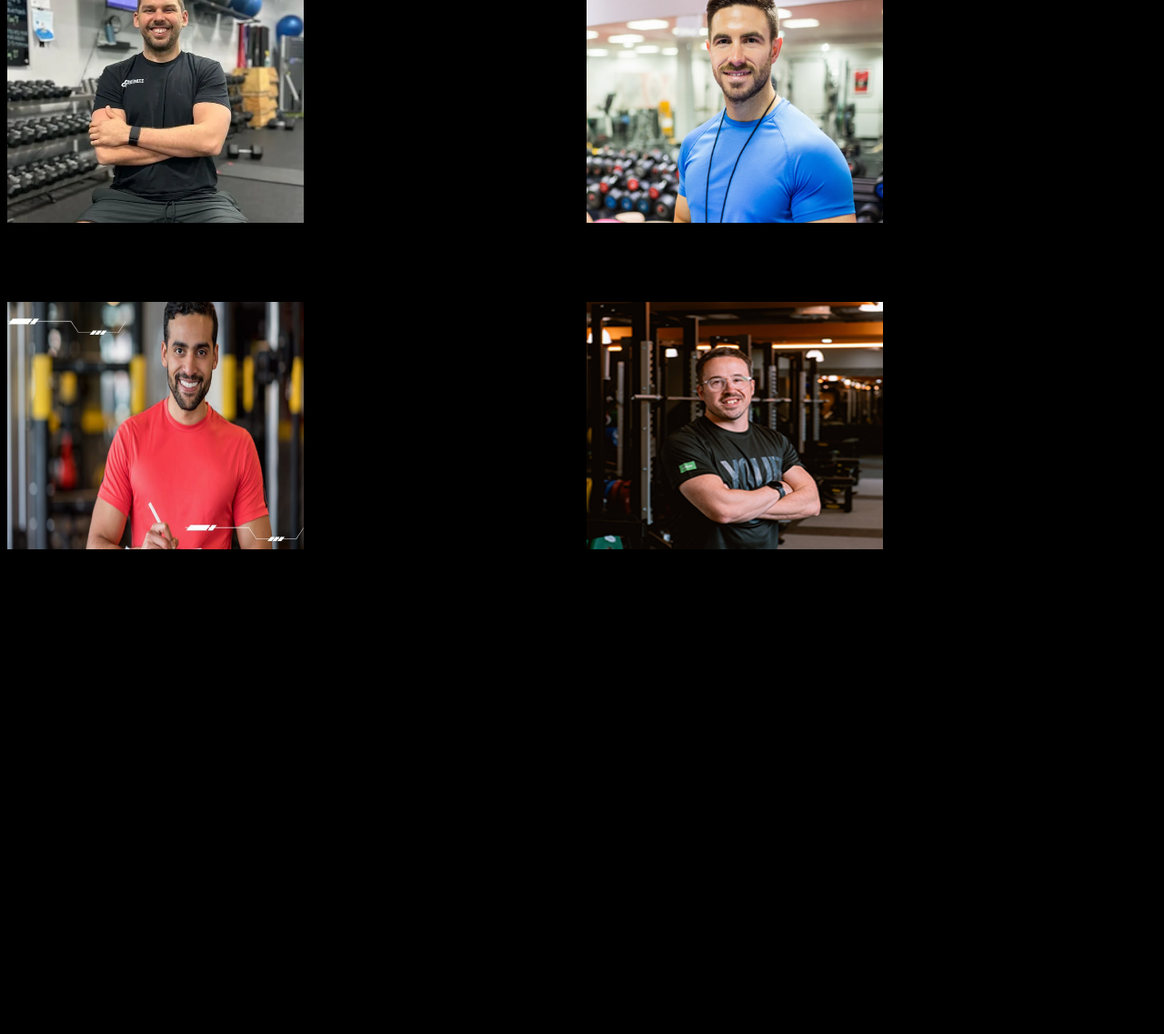
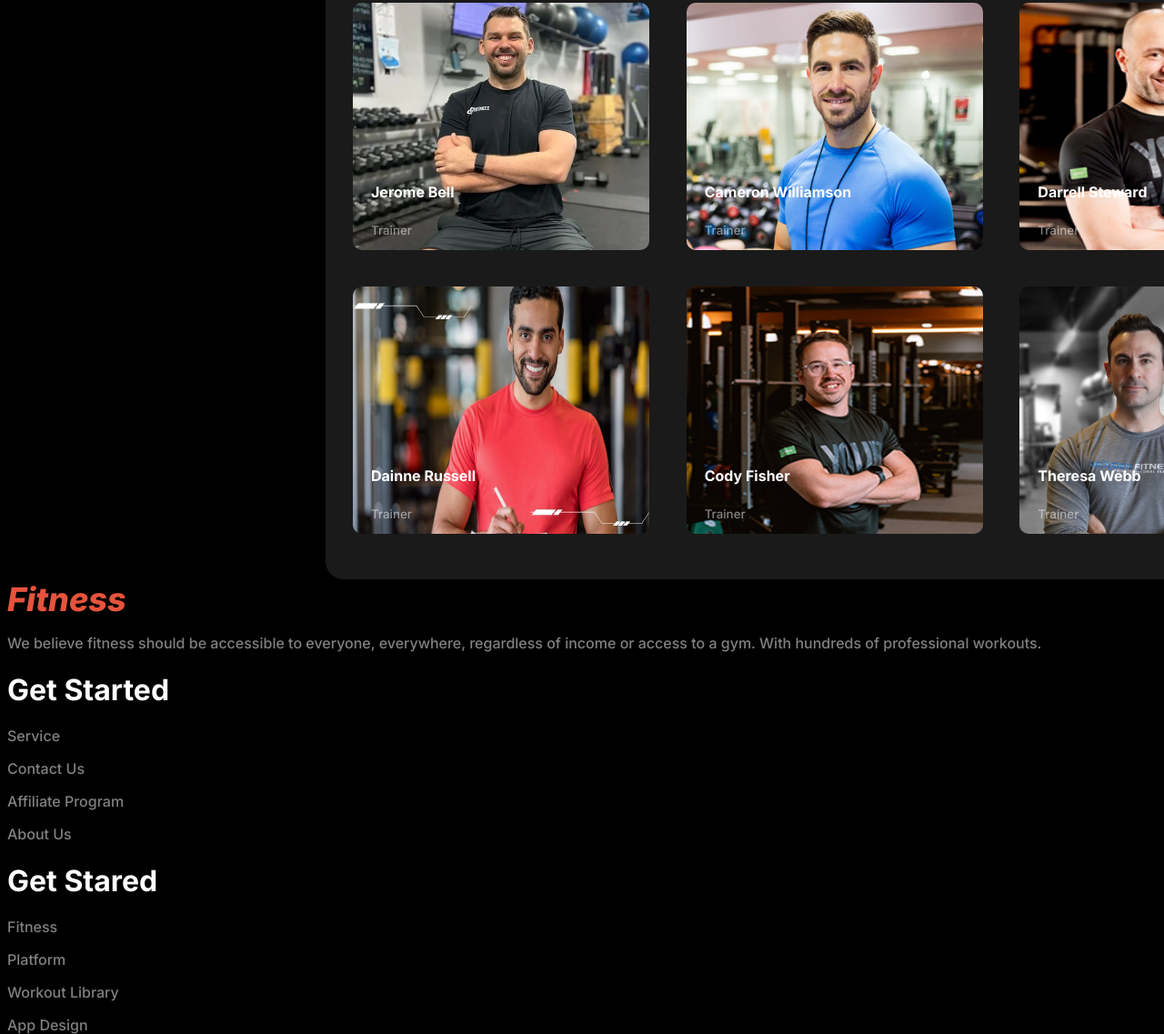
Before and after one commit to ridu101/assignment-2, a plain HTML site: page index.html in a window 1280 px wide. Shown: the part 2721-3858 px from the top of the page at 91% size. Before the commit the page ends 3494 px from the top, so only its background shows below. Drawn offline with Linux system fonts and the light colour scheme.

Commit message:
footer section start here

```diff
--- a/index.html
+++ b/index.html
@@ -156,7 +156,8 @@
             <div class="team-container">
                 <div class="team-text">
                     <h1 class="title-text ti-meet">Meet Our Team</h1>
-                    <p class="parapgraph-text">We believe fitness should be accessible to everyone, everywhere, regardless of income or access
+                    <p class="parapgraph-text">We believe fitness should be accessible to everyone, everywhere,
+                        regardless of income or access
                         to a gym.</p>
                 </div>
                 <div class="meet-img-container">
@@ -164,63 +165,86 @@
                         <div class="">
                             <img class="img-1-trainer" src="./assests/images/trainer1.png" alt="">
                         </div>
-                        <div>
-                            <h4>Jerome Bell</h4>
-                            <small>Trainer</small>
+                        <div class="meet-pic-text">
+                            <h4 class="title-text">Jerome Bell</h4>
+                            <small class="parapgraph-text">Trainer</small>
                         </div>
                     </div>
                     <div class="img-1-cont">
-                        <div >
+                        <div>
                             <img class="img-1-trainer" src="./assests/images/trainer2.png" alt="">
                         </div>
-                        <div>
-                            <h4>Cameron Williamson</h4>
-                            <small>Trainer</small>
+                        <div class="meet-pic-text">
+                            <h4 class="title-text">Cameron Williamson</h4>
+                            <small class="parapgraph-text">Trainer</small>
                         </div>
                     </div>
                     <div class="img-1-cont">
-                        <div >
+                        <div>
                             <img class="img-1-trainer" src="./assests/images/trainer3.png" alt="">
                         </div>
-                        <div>
-                            <h4>Darrell Steward</h4>
-                            <small>Trainer</small>
+                        <div class="meet-pic-text">
+                            <h4 class="title-text">Darrell Steward</h4>
+                            <small class="parapgraph-text">Trainer</small>
                         </div>
                     </div>
                     <div class="img-1-cont">
                         <div>
                             <img class="img-1-trainer" src="./assests/images/trainer4.png" alt="">
                         </div>
-                        <div>
-                            <h4>Dainne Russell</h4>
-                            <small>Trainer</small>
+                        <div class="meet-pic-text">
+                            <h4 class="title-text">Dainne Russell</h4>
+                            <small class="parapgraph-text">Trainer</small>
                         </div>
                     </div>
                     <div class="img-1-cont">
-                        <div >
+                        <div>
                             <img class="img-1-trainer" src="./assests/images/trainer5.png" alt="">
                         </div>
-                        <div>
-                            <h4>Cody Fisher</h4>
-                            <small>Trainer</small>
+                        <div class="meet-pic-text">
+                            <h4 class="title-text">Cody Fisher</h4>
+                            <small class="parapgraph-text">Trainer</small>
                         </div>
                     </div>
                     <div class="img-1-cont">
-                        <div">
-                            <img class="img-1-trainer" src="./assests/images/trainer1.png" alt="">
+                        <div>
+                            <img class="img-1-trainer" src="./assests/images/trainer6.png" alt="">
                         </div>
-                        <div>
-                            <h4>Theresa Webb</h4>
-                            <small>Trainer</small>
+                        <div class="meet-pic-text">
+                            <h4 class="title-text">Theresa Webb</h4>
+                            <small class="parapgraph-text">Trainer</small>
                         </div>
                     </div>
+
                 </div>
             </div>
         </section>
+    </main>
+    <footer>
+        <div class="footer-container">
+            <div class="foot-1">
+                <i class="fit">Fitness</i>
+                <p class="parapgraph-text">We believe fitness should be accessible to everyone, everywhere, regardless
+                    of income or access to a
+                    gym. With hundreds of professional workouts.</p>
+            </div>
+            <div class="foot-2">
+                <h1 class="title-text">Get Started</h1>
+                <p class="parapgraph-text">Service</p>
+                <p class="parapgraph-text">Contact Us</p>
+                <p class="parapgraph-text">Affiliate Program</p>
+                <p class="parapgraph-text">About Us</p>
+            </div>
+            <div class="foot-3">
+                <h1 class="title-text">Get Stared</h1>
+                <p class="parapgraph-text">Fitness</p>
+                <p class="parapgraph-text">Platform</p>
+                <p class="parapgraph-text">Workout Library</p>
+                <p class="parapgraph-text">App Design</p>
 
 
-    </main>
-    <footer>
+            </div>
+        </div>
 
     </footer>
 
--- a/styles/styles.css
+++ b/styles/styles.css
@@ -279,10 +279,29 @@
     display: block;
 }
 .meet-img-container{
+    width: 1080px;
+    height: 604px ;
     display: grid;
     grid-template-columns: repeat(3, 1fr);
+    gap: 20px;
+    margin-left: 350px;
+    background-color: rgba(255, 255, 255, 0.1);
+    padding-left: 30px;
+    padding-right: 30px;
+    padding-top: 30px;
+    padding-bottom: 30px;
+    border-radius: 20px;
+
+
 }
 .img-1-trainer{
     width: 326px;
     height: 272px;
+    border-radius: 10px;
 }
+.meet-pic-text{
+    margin-top: -120px;
+    padding: 20px;
+}
+
+/* footer section start here */
```
